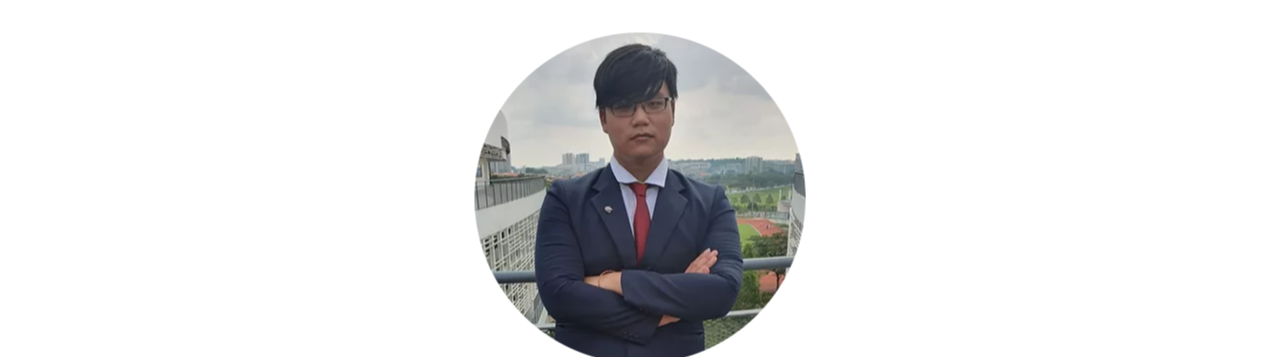
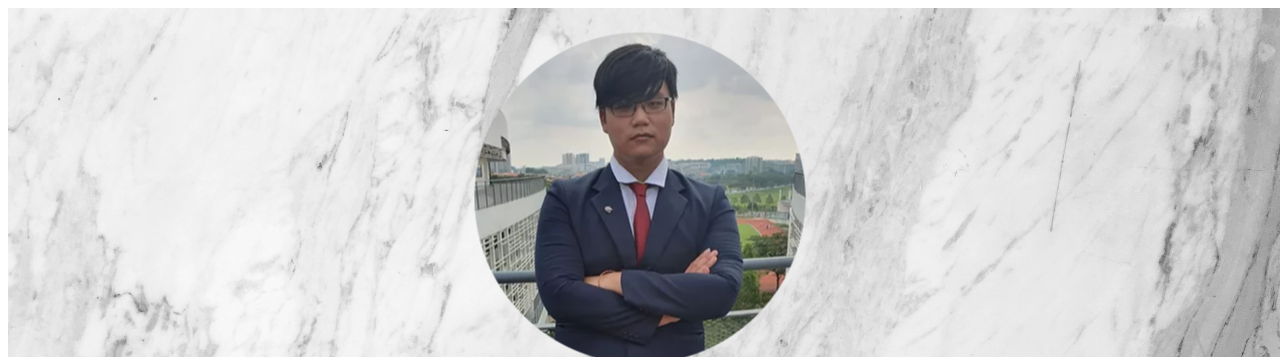
Before and after one commit to HaowenGan/ID_Assignment1, a plain HTML site: page index.html in a window 1280 px wide. Shown: the top 357 px of the page. Drawn offline with Linux system fonts and the light colour scheme.

Commit message:
background

```diff
--- a/style.css
+++ b/style.css
@@ -10,7 +10,7 @@ p{
 
 .bg {
     /* The image used */
-    background-image: url("Background.jpg");
+    background-image: url("Images/Background.jpg");
 
     /* Full height */
     height: 100%;
```
